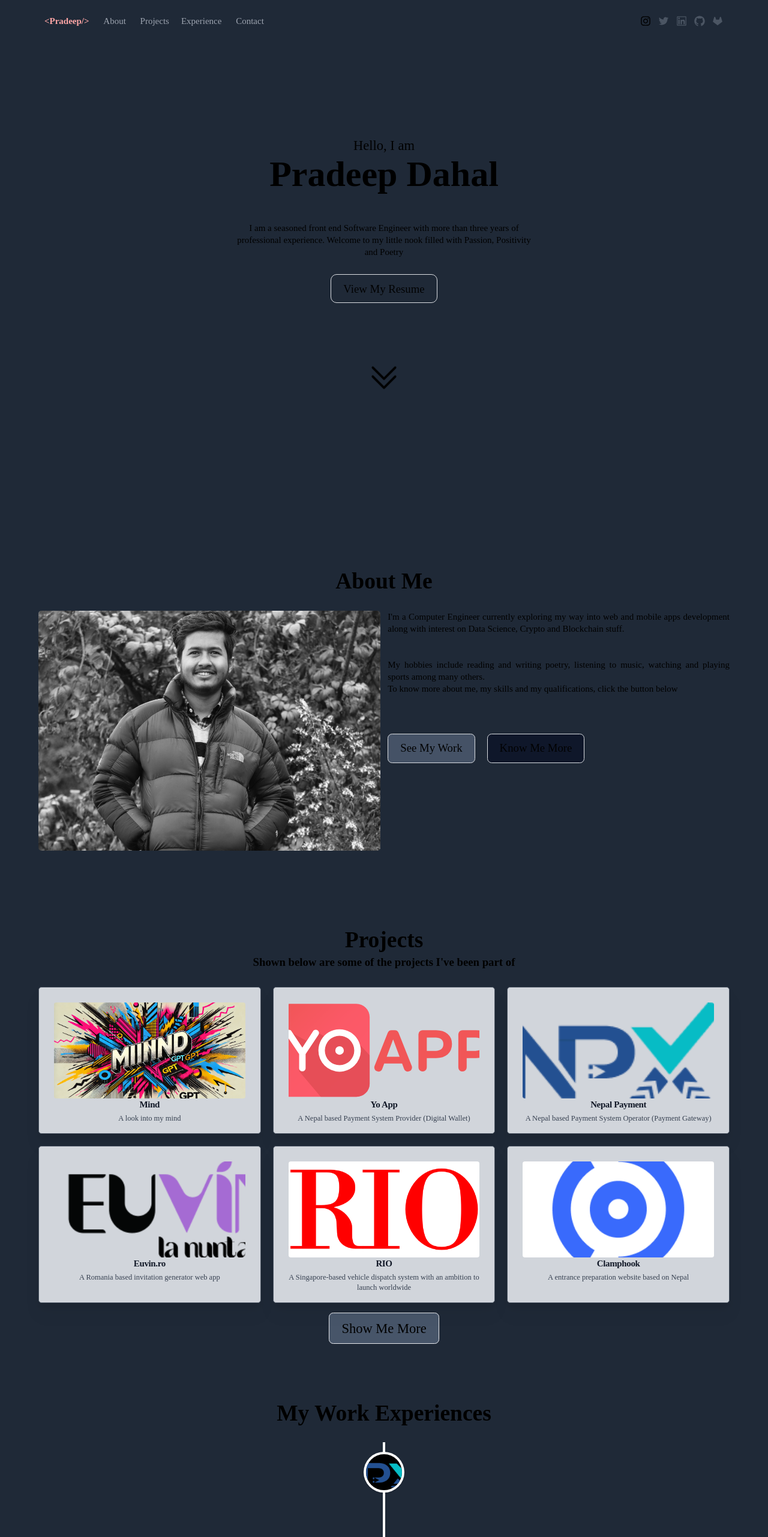
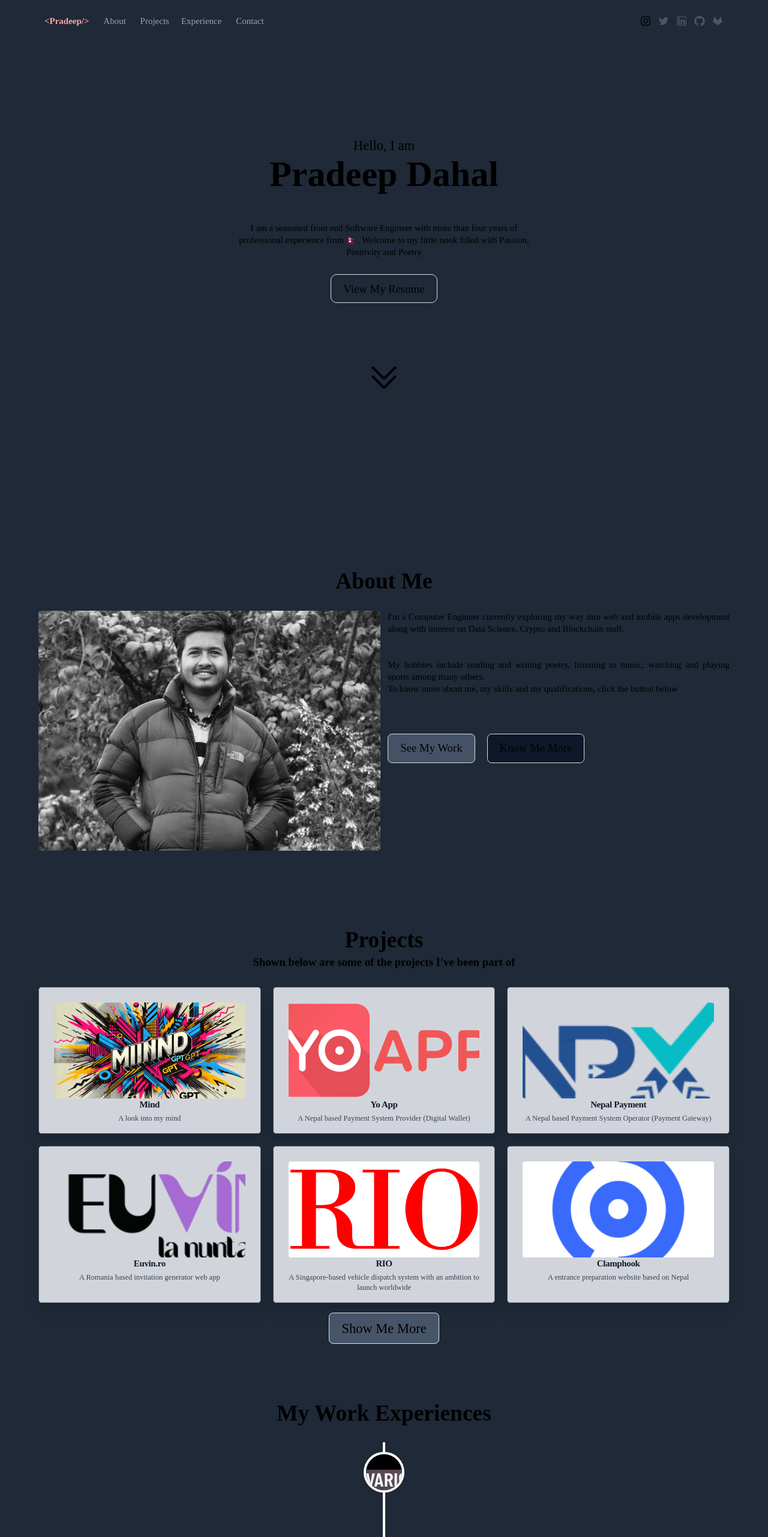
Before and after one commit to dhlpradip/portfolio, a Next.js app: page / in a window 1280 px wide. Shown: the top 2562 px of the page at 60% size. Built offline with nearby package versions, Linux system fonts and the light colour scheme.

Commit message:
Resume updated. Varicon added

```diff
--- a/components/Hero.js
+++ b/components/Hero.js
@@ -17,16 +17,13 @@ const Hero = () => {
         </h1>
         <div className="my-16">
           <PText>
-            I am a seasoned front end Software Engineer with more than three
-            years of professional experience.{" "}
-            {/* <a href="https://techkunja.com" className="font-semibold">
-              Tech Kunja
-            </a> */}
-            Welcome to my little nook filled with Passion, Positivity and Poetry
+            I am a seasoned front end Software Engineer with more than four
+            years of professional experience from 🇳🇵. Welcome to my little nook
+            filled with Passion, Positivity and Poetry
           </PText>
           <div className="mt-16 ">
             <Link
-              href="https://drive.google.com/file/d/1hZPvPEkjdV0MuLVNkvDwW1xU2VKPfF1h/view?usp=sharing"
+              href="https://drive.google.com/file/d/1wvk-SnNaG0SPD2Uq0Jmx5WdWy7INKZeC/view?usp=sharing"
               className="mt-10 px-8 py-5 text-3xl border rounded-2xl hover:border-blue-400  hover:text-red-300 animate-pulse"
               target="_blank"
             >
--- a/constants/data.js
+++ b/constants/data.js
@@ -8,6 +8,7 @@ import euvinLogo from "../public/euvin-logo.png";
 import npsLogo from "../public/npsLogo.png";
 import yoAppLogo from "../public/yoAppLogo.svg";
 import mind from "../public/mind.png";
+import variconLogo from "../public/varicon-logo-1.png";
 
 const userData = {
   githubUsername: "dhlpradip",
@@ -137,10 +138,17 @@ const userData = {
 
   experience: [
     {
+      title: "Mid Level Frontend Developer",
+      company: "Varicon",
+      logo: variconLogo,
+      year: "Jan 2025 - Present",
+      companyLink: "https://varicon.com.au",
+    },
+    {
       title: "Software Developer",
       company: "Nepal Payment Solution",
       logo: npsLogo,
-      year: "June 2024 - Present",
+      year: "June 2024 - Jan 2025",
       companyLink: "https://nepalpayment.com",
       desc: "Worked as the primary frontend developer for a leading payment system provider in Nepal",
     },
```
Also changed, not shown: public/varicon-logo-1.png (added).
